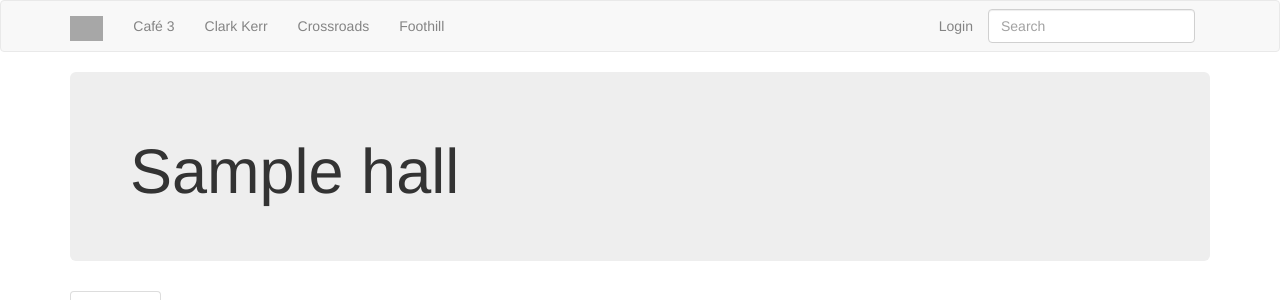
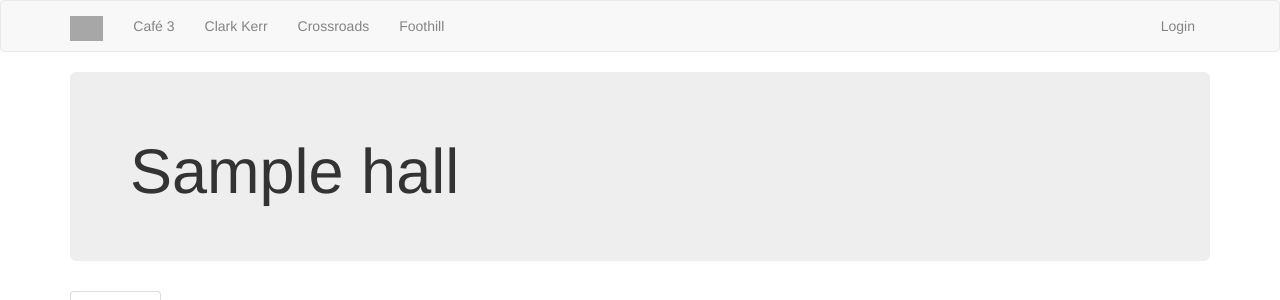
Before and after one commit to rtadinada/CalDining, a Django app: template caleats/templates/caleats/detail.html in a window 1280 px wide. Shown: the top 300 px of the page. Run offline with Django 3.2, Linux system fonts and the light colour scheme; the template is opened without the code that fills it: most values are stand-ins (such as "Sample title", 1, 10 or a date in 2020); some libraries are stand-ins or nearby versions; grey boxes are pictures that could not be loaded.

Commit message:
comment out search

```diff
--- a/caleats/templates/caleats/base.html
+++ b/caleats/templates/caleats/base.html
@@ -30,11 +30,11 @@
             				<li><a href="{% url 'caleats.views.detail' hall='crossroads' %}">Crossroads</a></li>
             				<li><a href="{% url 'caleats.views.detail' hall='foothill' %}">Foothill</a></li>
 	          			</ul>
-	          			<ul class="navbar-form navbar-right" role="form">
+	          			<!--<ul class="navbar-form navbar-right" role="form">
 	          				<div class="form-group">
 	              				<input type="text" placeholder="Search" class="form-control">
 	            			</div>
-	          			</ul>
+	          			</ul>-->
                   <ul class="nav navbar-nav navbar-right">
                       {% if user.is_authenticated %}
                         <li> <a href= "#" id="logoutLabel" onclick="logout()">Logout </a></li>
```
